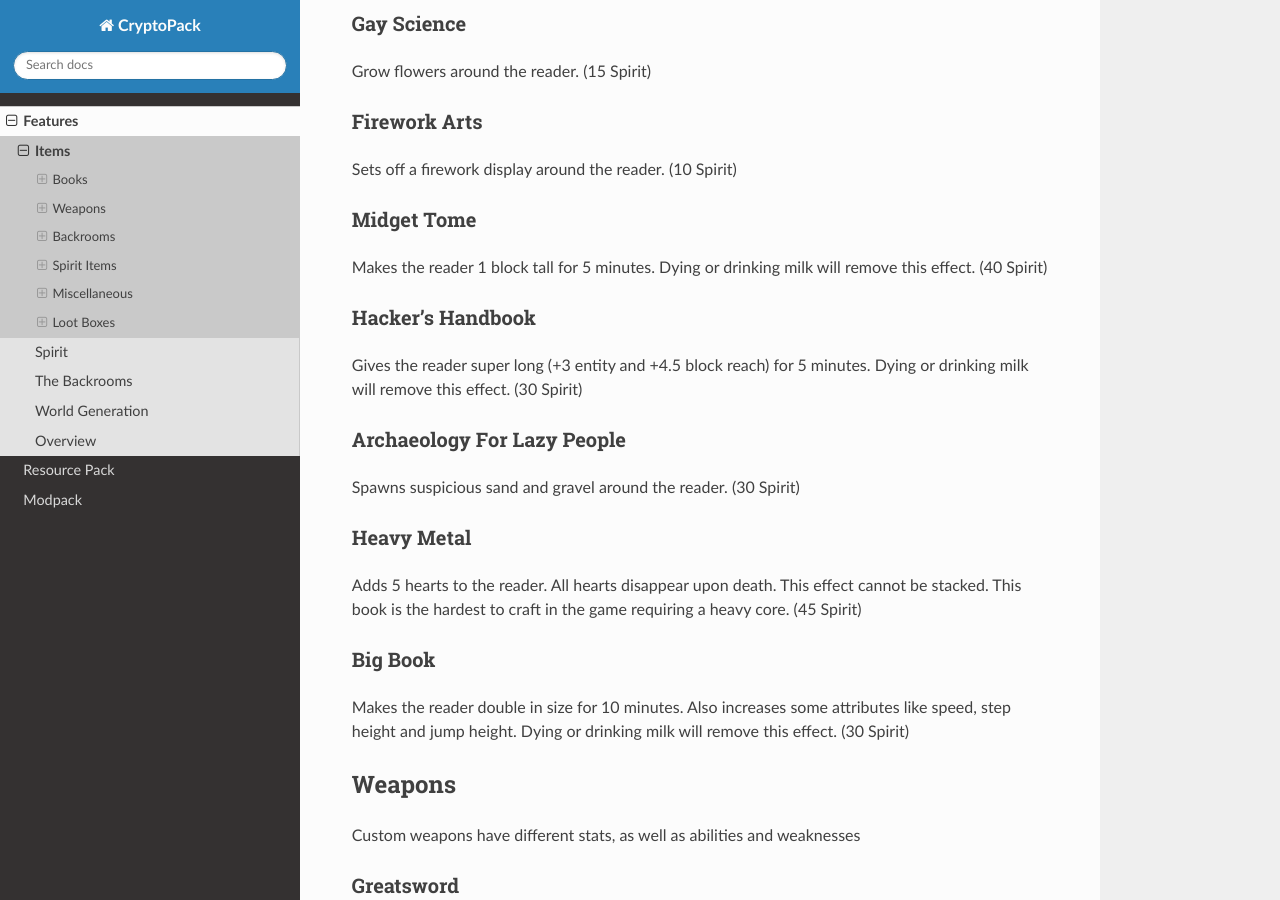
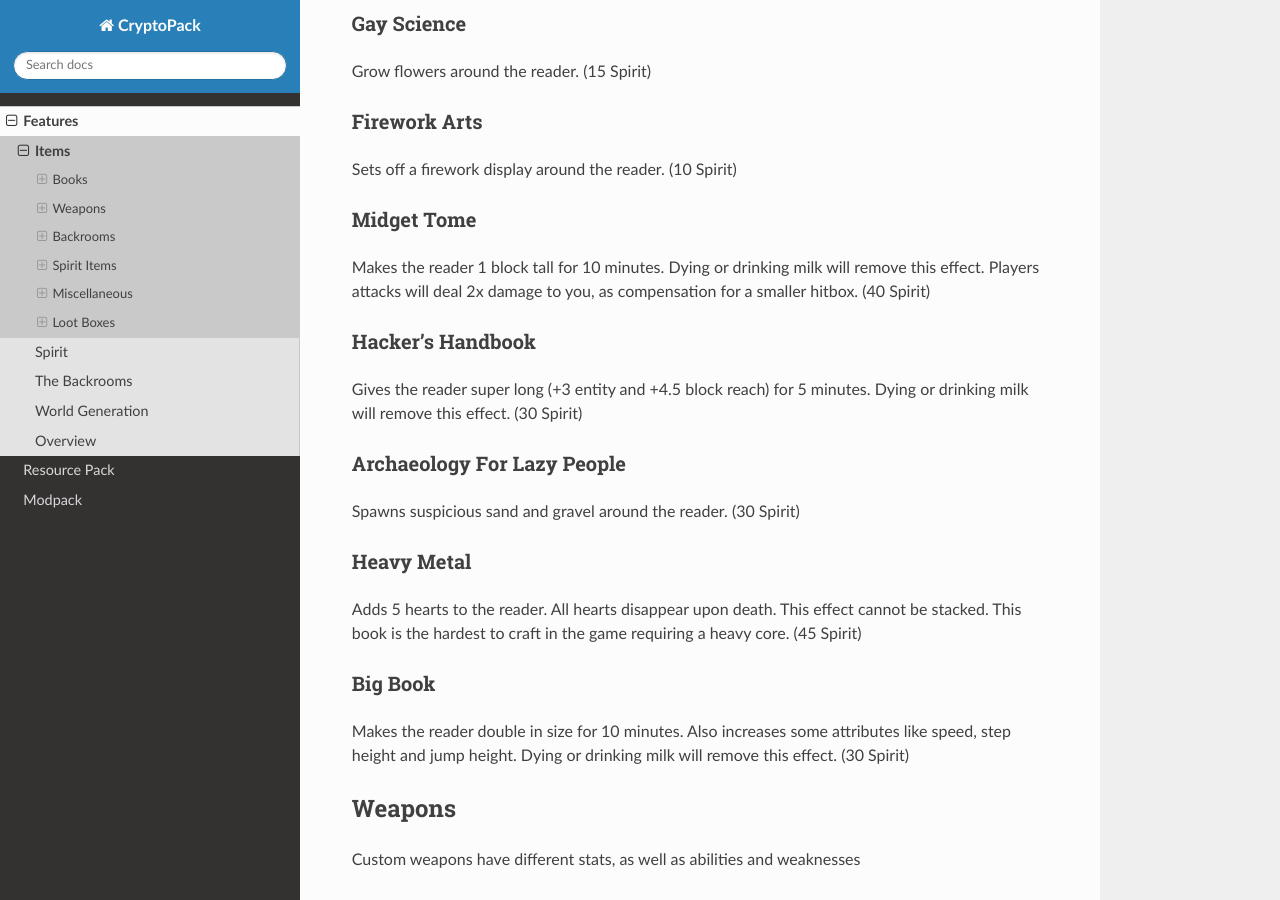
Before and after one commit to Shwabbaa/cryptopack-docs, a Sphinx documentation site: the page built from docs/source/features/items.rst, in a window 1280 px wide and 900 px high, scrolled down 4014 px. Built offline with Sphinx 7.4.7 and the Read the Docs theme 3.1.0, drawn with Linux system fonts in a browser that asks for light colours; pages that are not in the unit, such as notebooks, are missing from menus.

Commit message:
Update items.rst

```diff
--- a/docs/source/features/items.rst
+++ b/docs/source/features/items.rst
@@ -197,7 +197,8 @@ Sets off a firework display around the reader.
 
 Midget Tome
 """"""""""""""
-Makes the reader 1 block tall for 5 minutes. Dying or drinking milk will remove this effect.
+Makes the reader 1 block tall for 10 minutes. Dying or drinking milk will remove this effect.
+Players attacks will deal 2x damage to you, as compensation for a smaller hitbox.
 (40 Spirit)
 
 Hacker's Handbook
```
